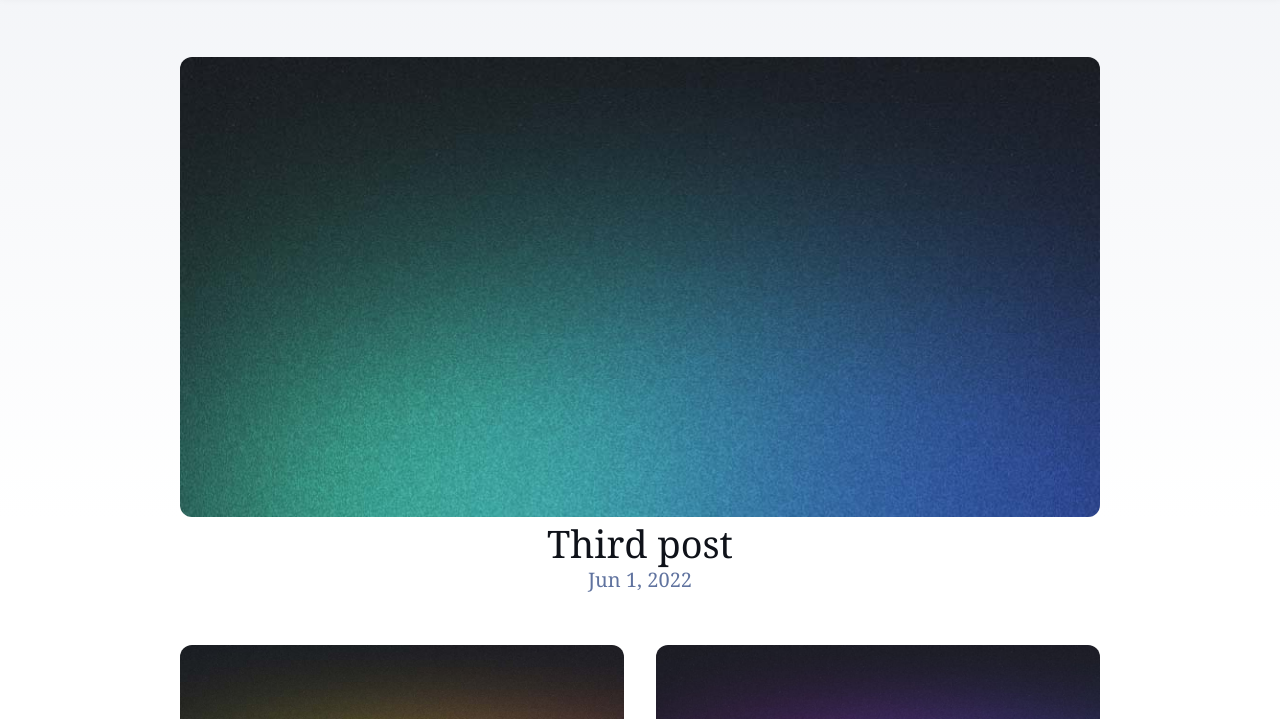
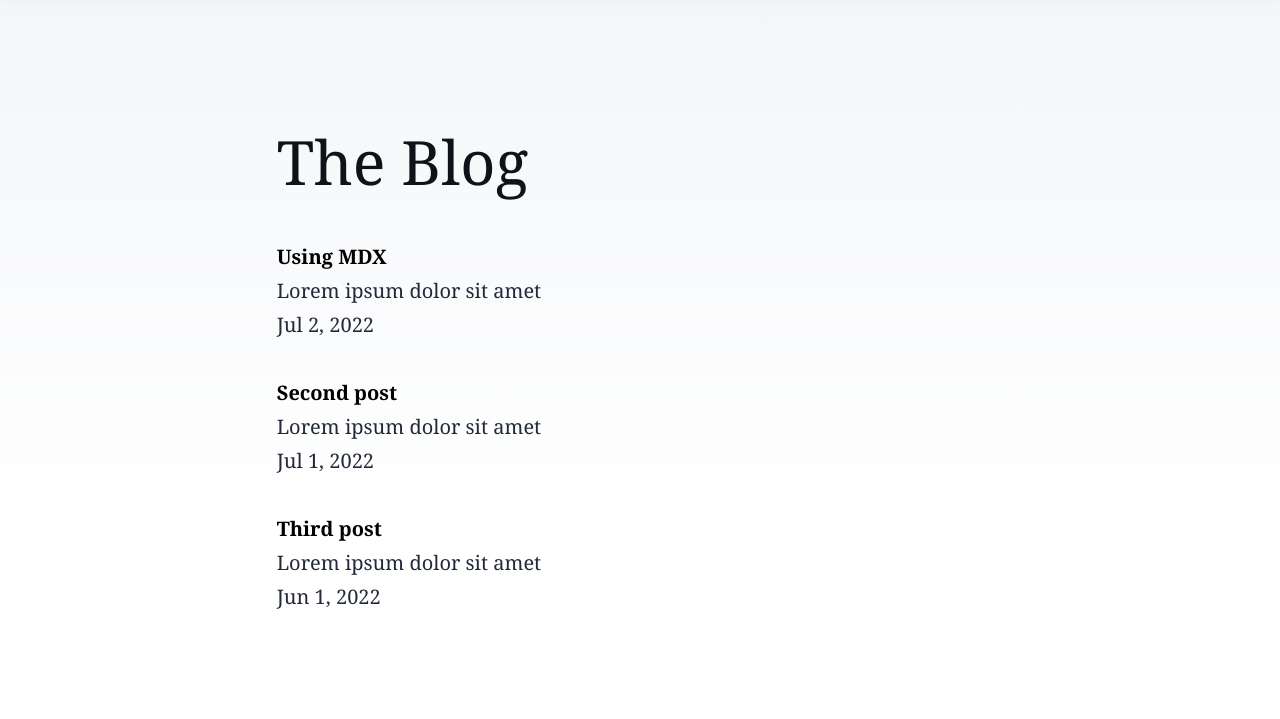
Before and after one commit to rushilsheth/personal-website, an Astro site: page /blog in a window 1280 px wide. Shown: the part 81-800 px from the top of the page. Built offline with nearby package versions, Linux system fonts and the light colour scheme; Astro itself is replaced by a stand-in of ours.

Commit message:
going to standardize style

```diff
--- a/astro.config.mjs
+++ b/astro.config.mjs
@@ -1,5 +1,6 @@
 import { defineConfig } from 'astro/config';
 import mdx from '@astrojs/mdx';
+import tailwind from "@astrojs/tailwind";
 
 import sitemap from '@astrojs/sitemap';
 
--- a/package.json
+++ b/package.json
@@ -13,6 +13,7 @@
     "@astrojs/mdx": "^2.1.1",
     "@astrojs/rss": "^4.0.5",
     "@astrojs/sitemap": "^3.1.1",
+    "@astrojs/tailwind": "^5.1.0",
     "@tailwindcss/typography": "^0.5.10",
     "astro": "^4.4.5"
   },
--- a/src/content/config.ts
+++ b/src/content/config.ts
@@ -10,6 +10,7 @@ const blog = defineCollection({
 		pubDate: z.coerce.date(),
 		updatedDate: z.coerce.date().optional(),
 		heroImage: z.string().optional(),
+		draft: z.boolean().optional(),
 	}),
 });
 
--- a/src/pages/blog/index.astro
+++ b/src/pages/blog/index.astro
@@ -1,111 +1,31 @@
 ---
-import BaseHead from '../../components/BaseHead.astro';
-import Header from '../../components/Header.astro';
-import Footer from '../../components/Footer.astro';
-import { SITE_TITLE, SITE_DESCRIPTION } from '../../consts';
-import { getCollection } from 'astro:content';
-import FormattedDate from '../../components/FormattedDate.astro';
+import { getCollection } from "astro:content";
+import MainLayout from "../../layouts/MainLayout.astro";
+import FormattedDate from "../../components/FormattedDate.astro";
 
-const posts = (await getCollection('blog')).sort(
-	(a, b) => a.data.pubDate.valueOf() - b.data.pubDate.valueOf()
-);
+const posts = (await getCollection("blog"))
+  .filter((p) => (!p.data.draft ?? false) || import.meta.env.MODE === "development")
+  .sort((a, b) => a.data.pubDate.valueOf() - b.data.pubDate.valueOf())
+  .reverse();
 ---
 
-<!doctype html>
-<html lang="en">
-	<head>
-		<BaseHead title={SITE_TITLE} description={SITE_DESCRIPTION} />
-		<style>
-			main {
-				width: 960px;
-			}
-			ul {
-				display: flex;
-				flex-wrap: wrap;
-				gap: 2rem;
-				list-style-type: none;
-				margin: 0;
-				padding: 0;
-			}
-			ul li {
-				width: calc(50% - 1rem);
-			}
-			ul li * {
-				text-decoration: none;
-				transition: 0.2s ease;
-			}
-			ul li:first-child {
-				width: 100%;
-				margin-bottom: 1rem;
-				text-align: center;
-			}
-			ul li:first-child img {
-				width: 100%;
-			}
-			ul li:first-child .title {
-				font-size: 2.369rem;
-			}
-			ul li img {
-				margin-bottom: 0.5rem;
-				border-radius: 12px;
-			}
-			ul li a {
-				display: block;
-			}
-			.title {
-				margin: 0;
-				color: rgb(var(--black));
-				line-height: 1;
-			}
-			.date {
-				margin: 0;
-				color: rgb(var(--gray));
-			}
-			ul li a:hover h4,
-			ul li a:hover .date {
-				color: rgb(var(--accent));
-			}
-			ul a:hover img {
-				box-shadow: var(--box-shadow);
-			}
-			@media (max-width: 720px) {
-				ul {
-					gap: 0.5em;
-				}
-				ul li {
-					width: 100%;
-					text-align: center;
-				}
-				ul li:first-child {
-					margin-bottom: 0;
-				}
-				ul li:first-child .title {
-					font-size: 1.563em;
-				}
-			}
-		</style>
-	</head>
-	<body>
-		<Header />
-		<main>
-			<section>
-				<ul>
-					{
-						posts.map((post) => (
-							<li>
-								<a href={`/blog/${post.slug}/`}>
-									<img width={720} height={360} src={post.data.heroImage} alt="" />
-									<h4 class="title">{post.data.title}</h4>
-									<p class="date">
-										<FormattedDate date={post.data.pubDate} />
-									</p>
-								</a>
-							</li>
-						))
-					}
-				</ul>
-			</section>
-		</main>
-		<Footer />
-	</body>
-</html>
+<MainLayout title="The Blog">
+  <div class="padded-container">
+    <h1 class="page-title">The Blog</h1>
+	<br />
+    {
+      posts.map((post) => (
+        <article key={post.slug}>
+		<a href={`/blog/${post.slug}/`} class="title-link">
+            <p style={{ marginTop: '0', marginBottom: '0' }} class="text-xlg font-semibold">{post.data.title}</p>
+          </a>
+          {post.data.description}
+		  <br />
+          <FormattedDate class="text-sm text-slate-600" date={post.data.pubDate} />
+          {post.data.draft && <span>Draft</span>}
+        </article>
+		<br />
+      ))
+    }
+  </div>
+</MainLayout>
--- a/src/styles/global.css
+++ b/src/styles/global.css
@@ -159,3 +159,12 @@ hr {
   .font-light {
 	font-weight: 400;
   }
+
+  .title-link {
+	color: black; /* This will make the text color black */
+	text-decoration: none; /* Optional: Removes the underline from the link */
+  }
+  .title-link:hover {
+	color: black; /* Keeps the link black even when hovered over */
+	text-decoration: underline; /* Optional: Adds an underline on hover */
+  }
--- a/tailwind.config.js
+++ b/tailwind.config.js
@@ -9,11 +9,11 @@ module.exports = {
         "peachi": ["Peachi", ...defaultTheme.fontFamily.serif],
       },
       typography: ({theme}) => ({
-        indigo: {
+        black: {
           css: {
-            '--tw-prose-headings': theme('colors.indigo[800]'),
-            '--tw-prose-body': theme('colors.indigo[900]'),
-            '--tw-prose-bold': theme('colors.indigo[900]'),
+            '--tw-prose-headings': theme('colors.black[800]'),
+            '--tw-prose-body': theme('colors.black[900]'),
+            '--tw-prose-bold': theme('colors.black[900]'),
           }
         }
       })
```
Also changed, not shown: 1 other file.
